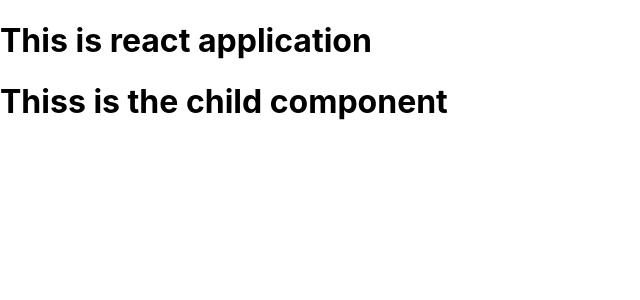
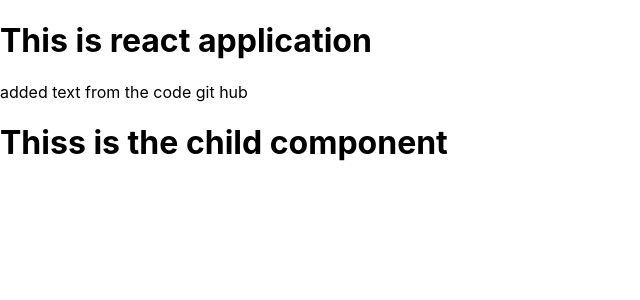
Before and after one commit to surendrareddygaddam/suregit, a React (Create React App) app: page / in a window 1280 px wide. Shown: the top 300 px of the page, without its empty margins (0-640 px from the left). Built offline with nearby package versions, Linux system fonts and the light colour scheme.

Commit message:
Update App.js

```diff
--- a/src/App.js
+++ b/src/App.js
@@ -5,6 +5,7 @@ const App = () => {
   return (
     <div>
       <h1>This is react application</h1>
+    <div>added text from the code git hub</div>
       <Child/>
     </div>
   )
```
